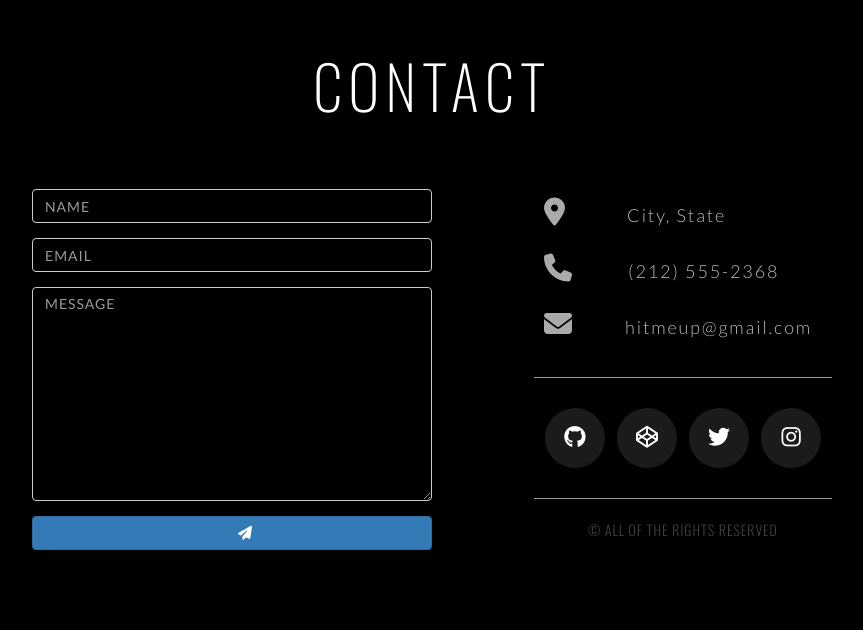
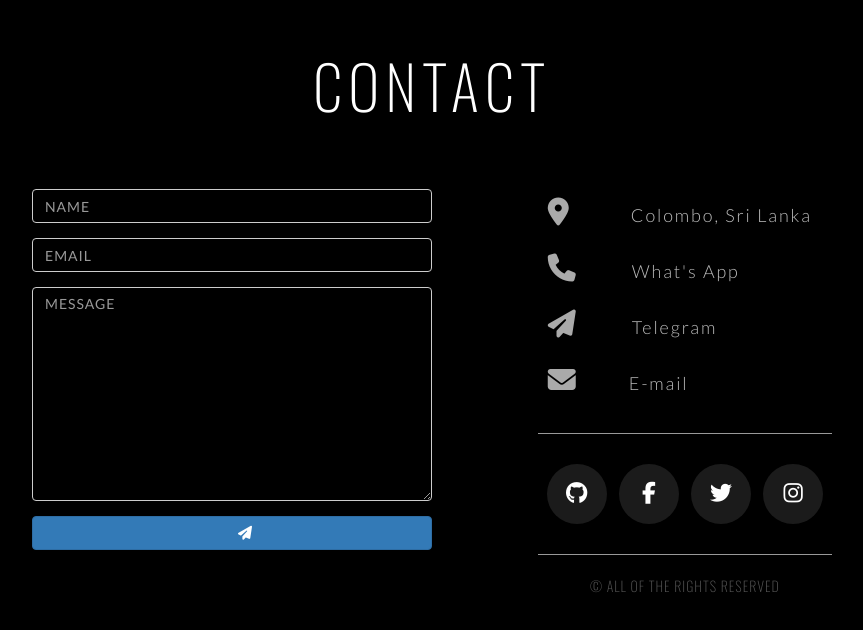
Before and after one commit to mihirunshan/ssatech.githhub.io, a plain HTML site: page index.html in a window 1280 px wide. Shown: the whole page, without its empty margins (208-1071 px from the left). Drawn offline with nearby package versions, Linux system fonts and the light colour scheme.

Commit message:
Update index.html

```diff
--- a/index.html
+++ b/index.html
@@ -2,7 +2,7 @@
 <html lang="en" >
 <head>
   <meta charset="UTF-8">
-  <title>CodePen - Responsive Contact Form</title>
+  <title>Contact Us</title>
   <link href='https://fonts.googleapis.com/css?family=Lato:400,100,300' rel='stylesheet' type='text/css'>
 
 <link href="https://fonts.googleapis.com/css?family=Raleway:100,400,700" rel="stylesheet">
@@ -56,11 +56,13 @@
       <div class="direct-contact-container">
 
         <ul class="contact-list">
-          <li class="list-item"><i class="fa fa-map-marker fa-2x"><span class="contact-text place">City, State</span></i></li>
+          <li class="list-item"><i class="fa fa-map-marker fa-2x"><span class="contact-text place">Colombo, Sri Lanka</span></i></li>
 
-          <li class="list-item"><i class="fa fa-phone fa-2x"><span class="contact-text phone"><a href="tel:1-212-555-5555" title="Give me a call">(212) 555-2368</a></span></i></li>
+          <li class="list-item"><i class="fa fa-phone fa-2x"><span class="contact-text phone"><a href="https://wa.me/94704176571" title="Message">What's App</a></span></i></li>
 
-          <li class="list-item"><i class="fa fa-envelope fa-2x"><span class="contact-text gmail"><a href="mailto:#" title="Send me an email">hitmeup@gmail.com</a></span></i></li>
+          <li class="list-item"><i class="fa fa-paper-plane fa-2x"><span class="contact-text phone"><a href="https://t.me/mihirunshan" title="Message">Telegram</a></span></i></li>
+
+          <li class="list-item"><i class="fa fa-envelope fa-2x"><span class="contact-text gmail"><a href="mailto:mihirunshan@gmail.com" title="Send me an email">E-mail</a></span></i></li>
 
         </ul>
 
@@ -70,12 +72,12 @@
             <i class="fa fa-github" aria-hidden="true"></i></a>
           </li>
           <li><a href="#" target="_blank" class="contact-icon">
-            <i class="fa fa-codepen" aria-hidden="true"></i></a>
+            <i class="fa fa-facebook" aria-hidden="true"></i></a>
           </li>
-          <li><a href="#" target="_blank" class="contact-icon">
+          <li><a href="https://twitter.com/MihirunS" target="_blank" class="contact-icon">
             <i class="fa fa-twitter" aria-hidden="true"></i></a>
           </li>
-          <li><a href="#" target="_blank" class="contact-icon">
+          <li><a href="https://www.instagram.com/mihirunshan" target="_blank" class="contact-icon">
             <i class="fa fa-instagram" aria-hidden="true"></i></a>
           </li>
         </ul>
```
